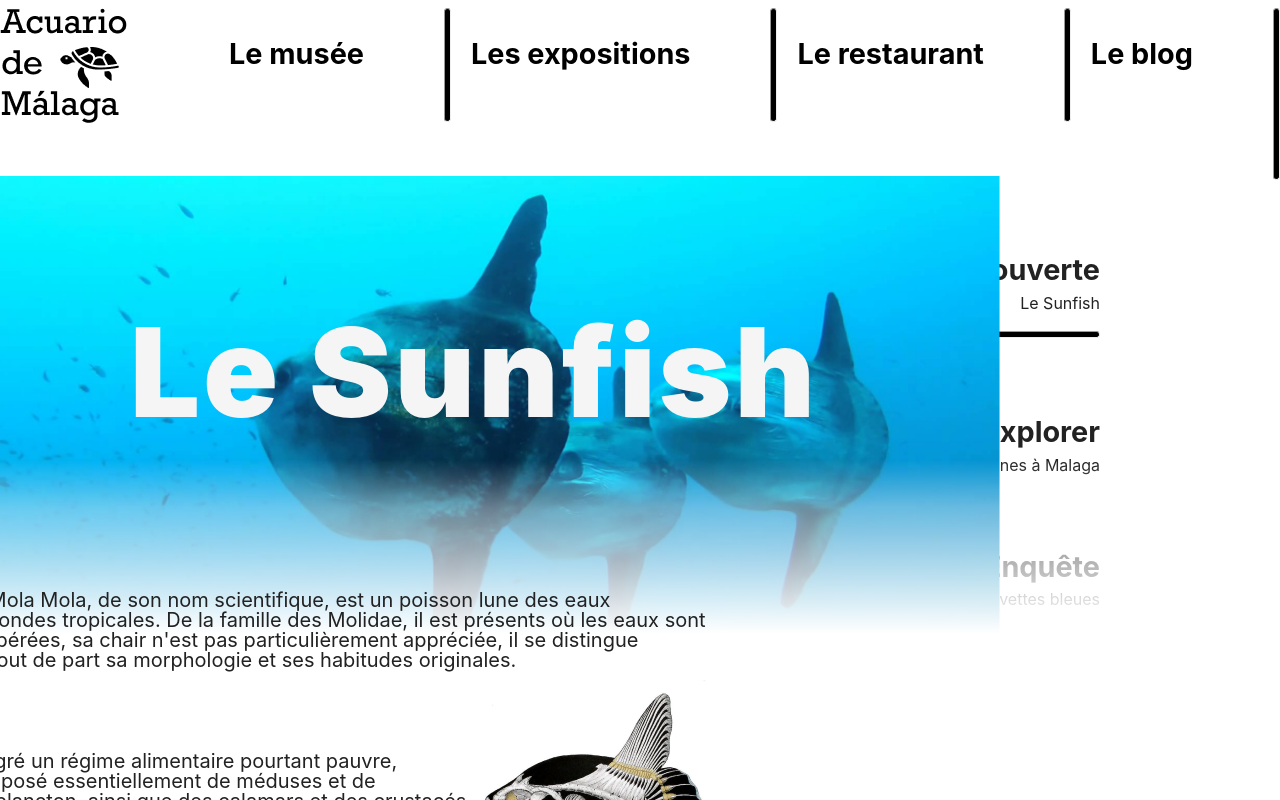
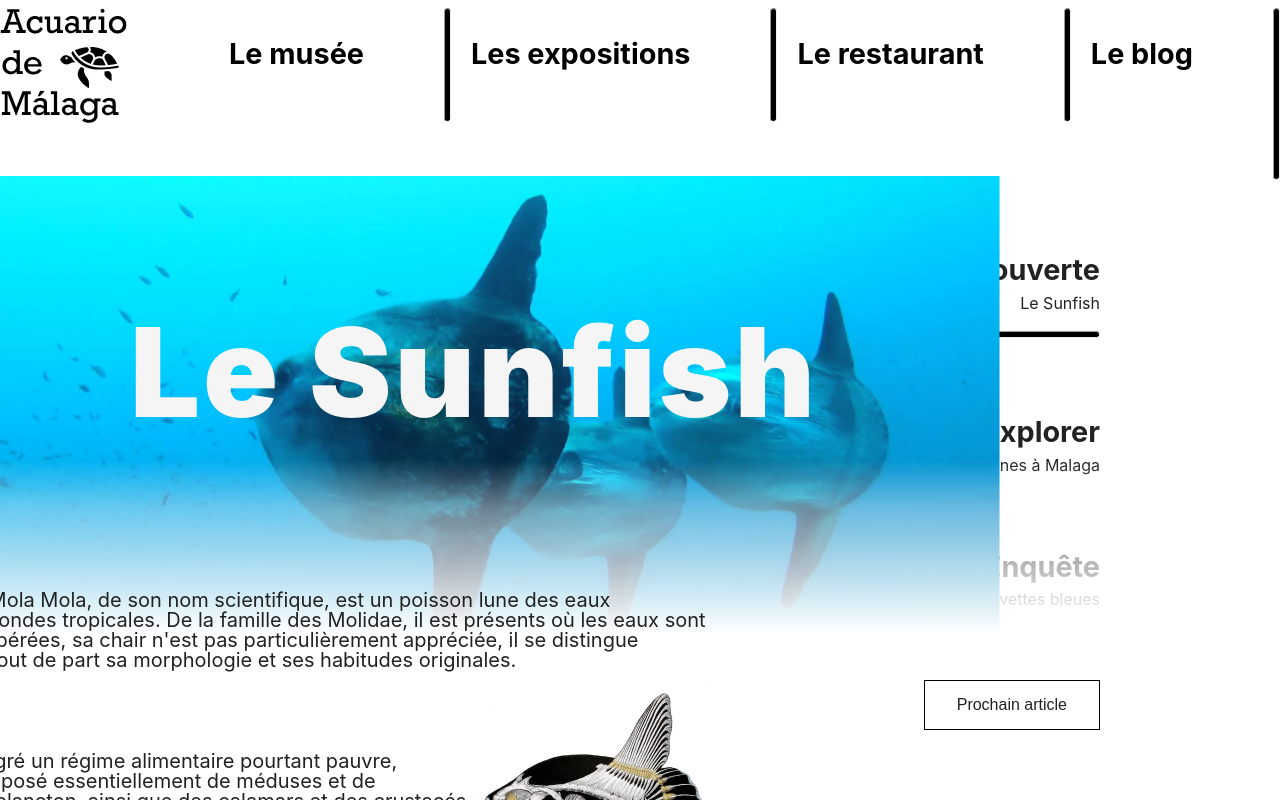
Before and after one commit to KalaniM/Acuario-de-Malaga, a React (Create React App) app: page / in a window 1280 px wide. Shown: the top 800 px of the page. Built offline with nearby package versions, Linux system fonts and the light colour scheme.

Commit message:
change button position

```diff
--- a/src/App.css
+++ b/src/App.css
@@ -99,6 +99,9 @@
   font-size: 20px;
 }
 .button {
+  right: 160px;
+  top: 660px;
+  z-index: 7;
   background-color: white;
   border: none;
   margin: 20px;
@@ -106,6 +109,7 @@
   text-align: center;
   text-decoration: none;
   display: inline-block;
+  position: absolute;
   border: solid 1px black;
   font-size: 16px;
   transition: all 0.5s ease;
--- a/src/App.js
+++ b/src/App.js
@@ -2,7 +2,6 @@ import React from 'react';
 import './App.css';
 import Nav from './comp/nav';
 import Article from './comp/article';
-import NextArticle from './comp/cta';
 import OtherArticles from './comp/otherArticles';
 
 function App() {
@@ -10,11 +9,11 @@ function App() {
     <header className="App-header">
       <Nav/>
     </header>
+    <div className="App-homepage"></div>
     <div className="App-article">
       <Article/>
       <OtherArticles/>
     </div>
-    <NextArticle/>
   </div> );
 }
 
--- a/src/comp/otherArticles.jsx
+++ b/src/comp/otherArticles.jsx
@@ -1,4 +1,5 @@
 import React, { PureComponent } from "react";
+import NextArticle from './cta';
 
 class OtherArticles extends PureComponent {
   render() {
@@ -16,6 +17,7 @@ class OtherArticles extends PureComponent {
         <h4>Enquête</h4>
         <h5>La migration des petites crevettes bleues</h5>
       </aside>
+      <NextArticle/>
     </div> );
   }
 }
```
